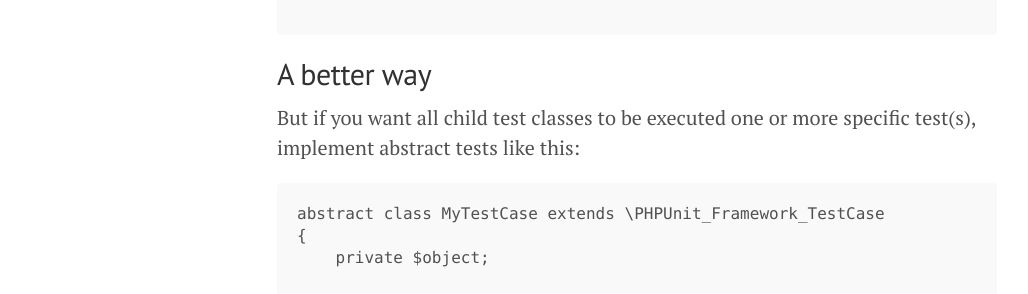
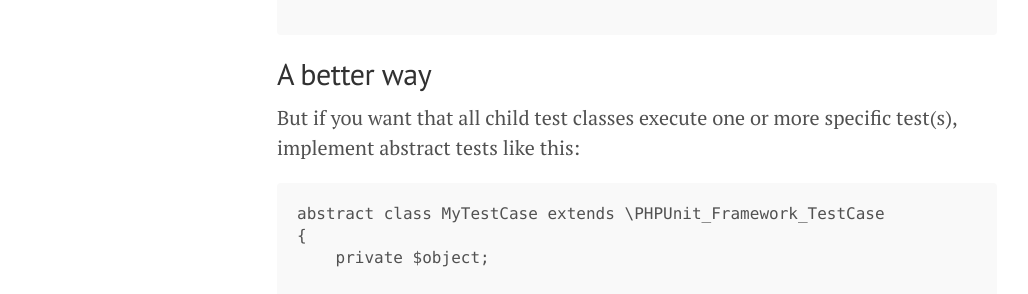
Before and after one commit to tommy-muehle/tommy-muehle.github.io, a Jekyll site: the page built from _posts/2016-09-06-never-implement-tests-in-testcases.markdown, in a window 1280 px wide. Shown: the part 815-1109 px from the top of the page, without its empty margins (3-1031 px from the left). Built offline with Jekyll 4.4.1, drawn with Linux system fonts in a browser that asks for light colours; comment, search, counter and statistics services are not loaded.

Commit message:
small change due to misunderstanding

````diff
--- a/_posts/2016-09-06-never-implement-tests-in-testcases.markdown
+++ b/_posts/2016-09-06-never-implement-tests-in-testcases.markdown
@@ -32,7 +32,7 @@ class RealTest extends MyTestCase
 
 ## A better way
 
-But if you want all child test classes to be executed one or more specific test(s),
+But if you want that all child test classes execute one or more specific test(s),
 implement abstract tests like this:
 
 ```
````
